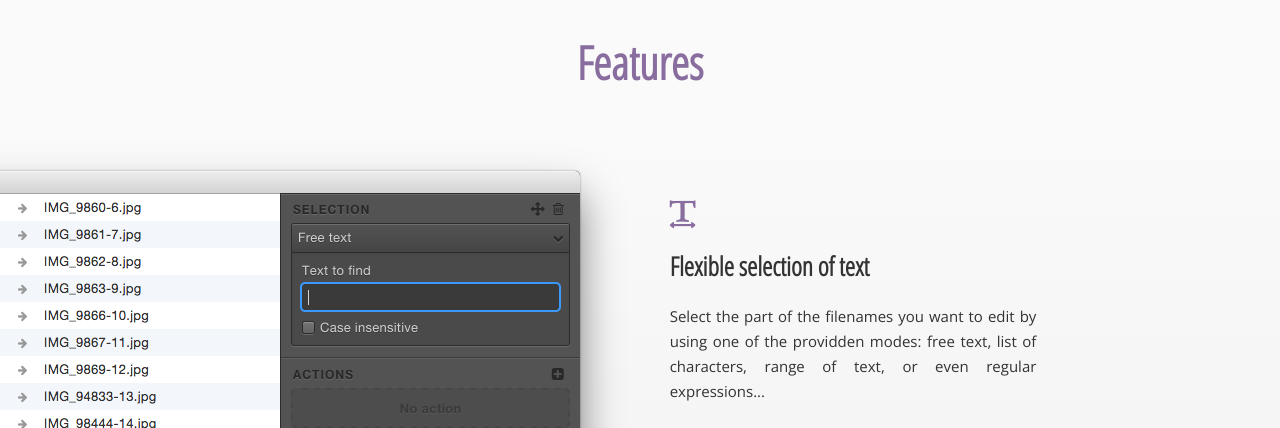
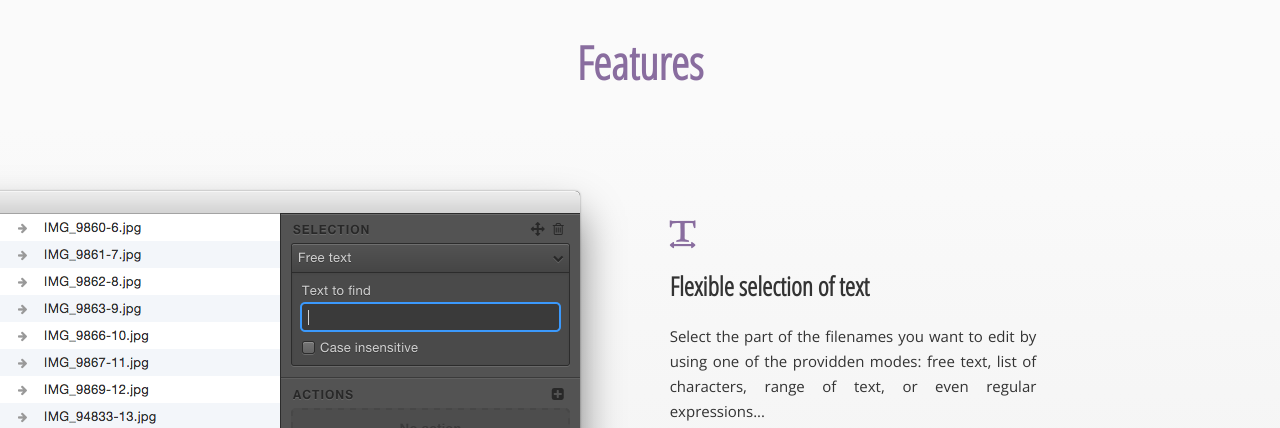
Before and after one commit to namagicapp/namagicapp.github.io, a plain HTML site: page index.html in a window 1280 px wide. Shown: the part 1210-1638 px from the top of the page. Drawn offline with nearby package versions, Linux system fonts and the light colour scheme.

Commit message:
Adds space in sections

```diff
--- a/assets/sass/_section.scss
+++ b/assets/sass/_section.scss
@@ -172,7 +172,7 @@ h3
 
         &.text
         {
-            padding : 80px 30px 80px 30px;
+            padding : 100px 30px 100px 30px;
 
             &.short
             {
```
Also changed, not shown: assets/css/main.css.
